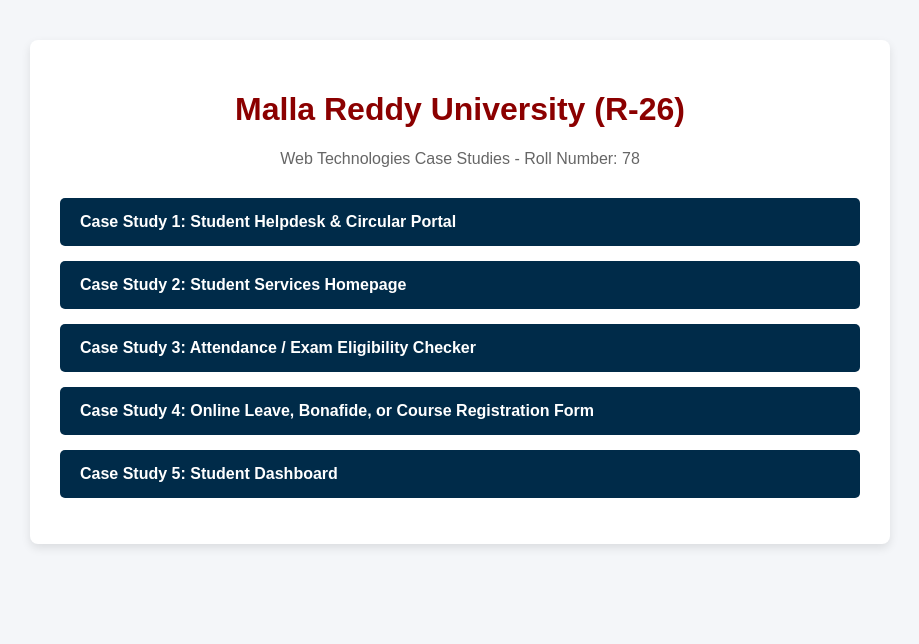
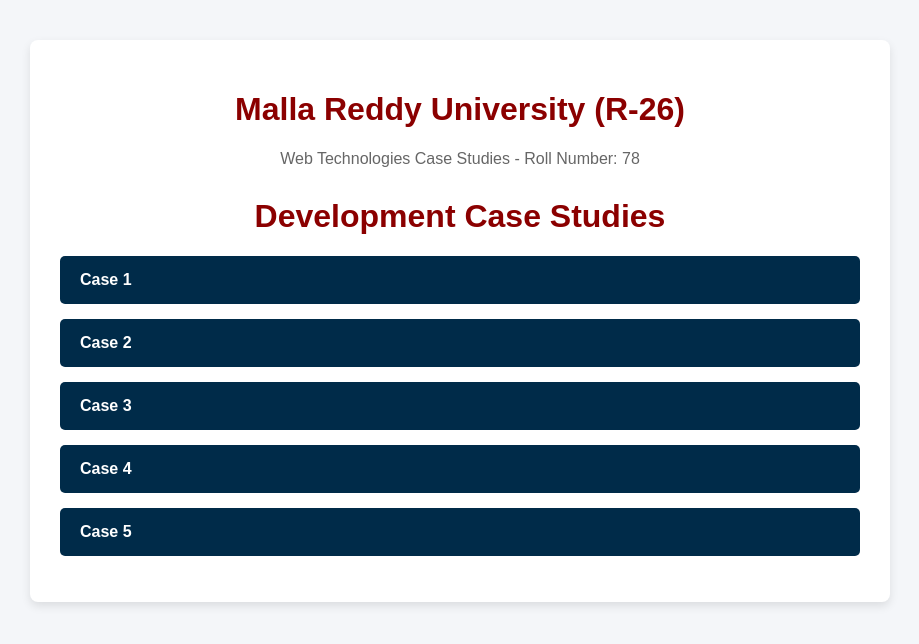
Before and after one commit to jahnavimuchinthala00-alt/mru-development-case-studies-roll78, a plain HTML site: page index.html in a window 1280 px wide. Shown: the whole page, without its empty margins (180-1099 px from the left). Drawn offline with Linux system fonts and the light colour scheme.

Commit message:
Update index.html

```diff
--- a/index.html
+++ b/index.html
@@ -20,11 +20,22 @@
         <h1>Malla Reddy University (R-26)</h1>
         <p class="subtitle">Web Technologies Case Studies - Roll Number: 78</p>
         <ul>
-            <li><a href="case1-helpdesk/index.html">Case Study 1: Student Helpdesk & Circular Portal</a></li>
-            <li><a href="case2-services/index.html">Case Study 2: Student Services Homepage</a></li>
-            <li><a href="case3-attendance/index.html">Case Study 3: Attendance / Exam Eligibility Checker</a></li>
-            <li><a href="case4-service-portal/index.html">Case Study 4: Online Leave, Bonafide, or Course Registration Form</a></li>
-            <li><a href="case5-dashboard/index.html">Case Study 5: Student Dashboard</a></li>
+            <!DOCTYPE html>
+<html>
+<head>
+  <title>Case Studies</title>
+</head>
+<body>
+  <h1>Development Case Studies</h1>
+  <ul>
+    <li><a href="case1/">Case 1</a></li>
+    <li><a href="case2/">Case 2</a></li>
+    <li><a href="case3/">Case 3</a></li>
+    <li><a href="case4/">Case 4</a></li>
+    <li><a href="case5/">Case 5</a></li>
+  </ul>
+</body>
+</html>
         </ul>
     </div>
 </body>
```
